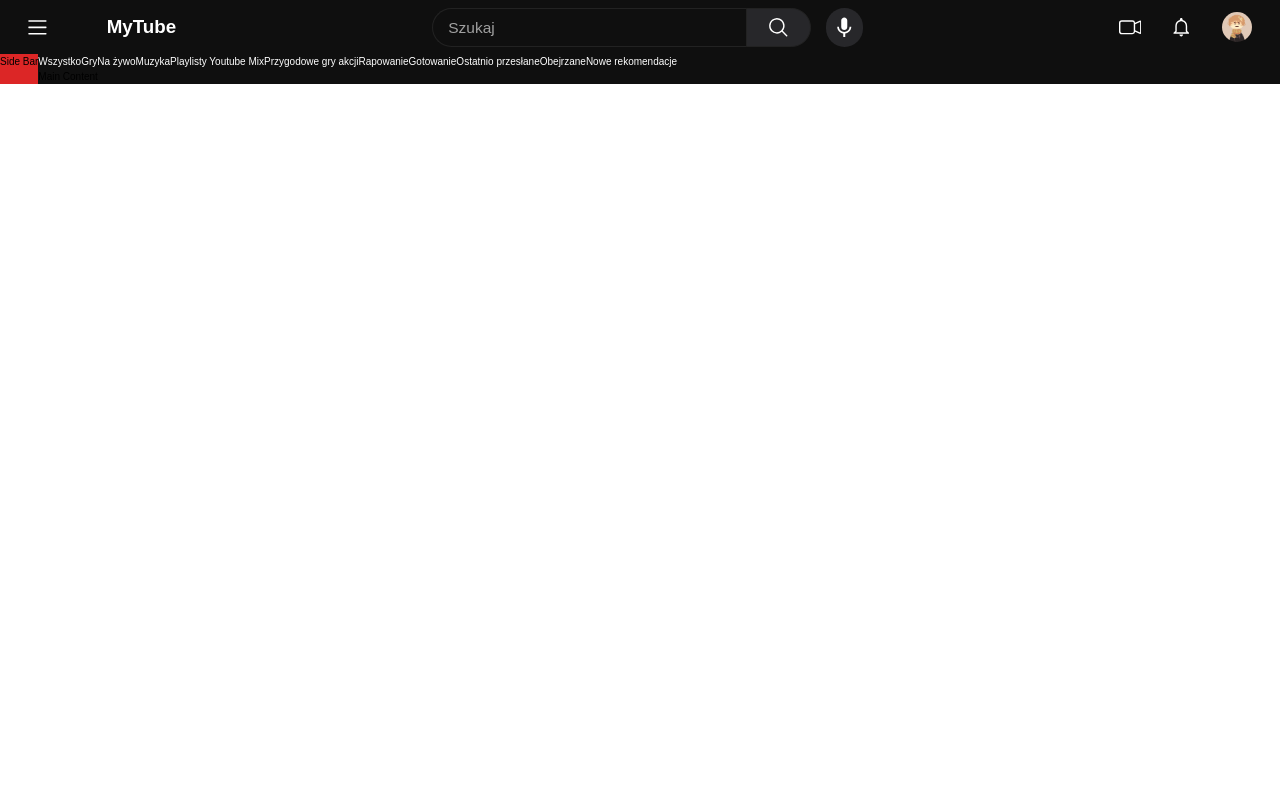
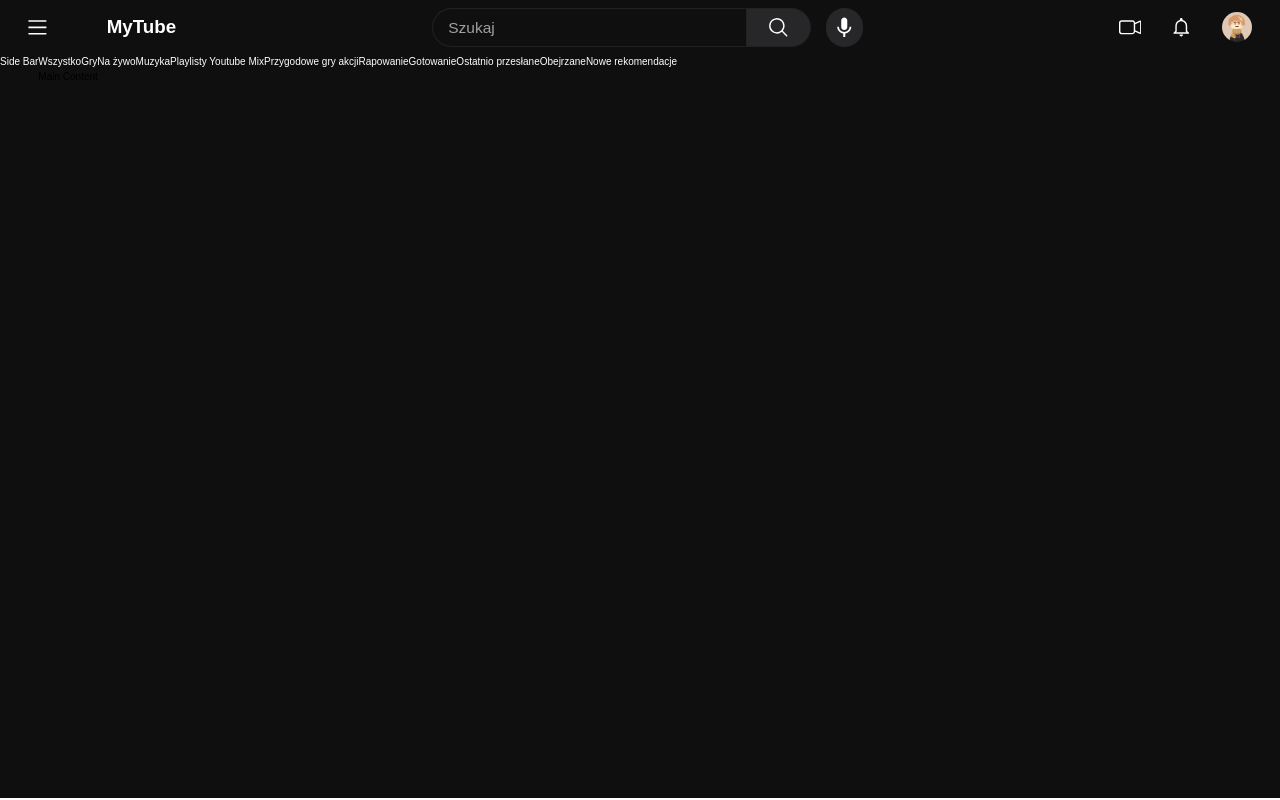
Before and after one commit to Biszku/Tailwind-My-Tube, a React (Vite) app: page / in a window 1280 px wide. Built offline with nearby package versions, Linux system fonts and the light colour scheme.

Commit message:
style: added sticky

```diff
--- a/src/components/sIdeBar/sideBar.tsx
+++ b/src/components/sIdeBar/sideBar.tsx
@@ -1,6 +1,6 @@
 const Sidebar = () => {
   return (
-    <aside className="sticky aside-top bg-red-600">
+    <aside className="asideElementWidth  sticky top-[56px] text-white">
       <p>Side Bar</p>
     </aside>
   );
```
